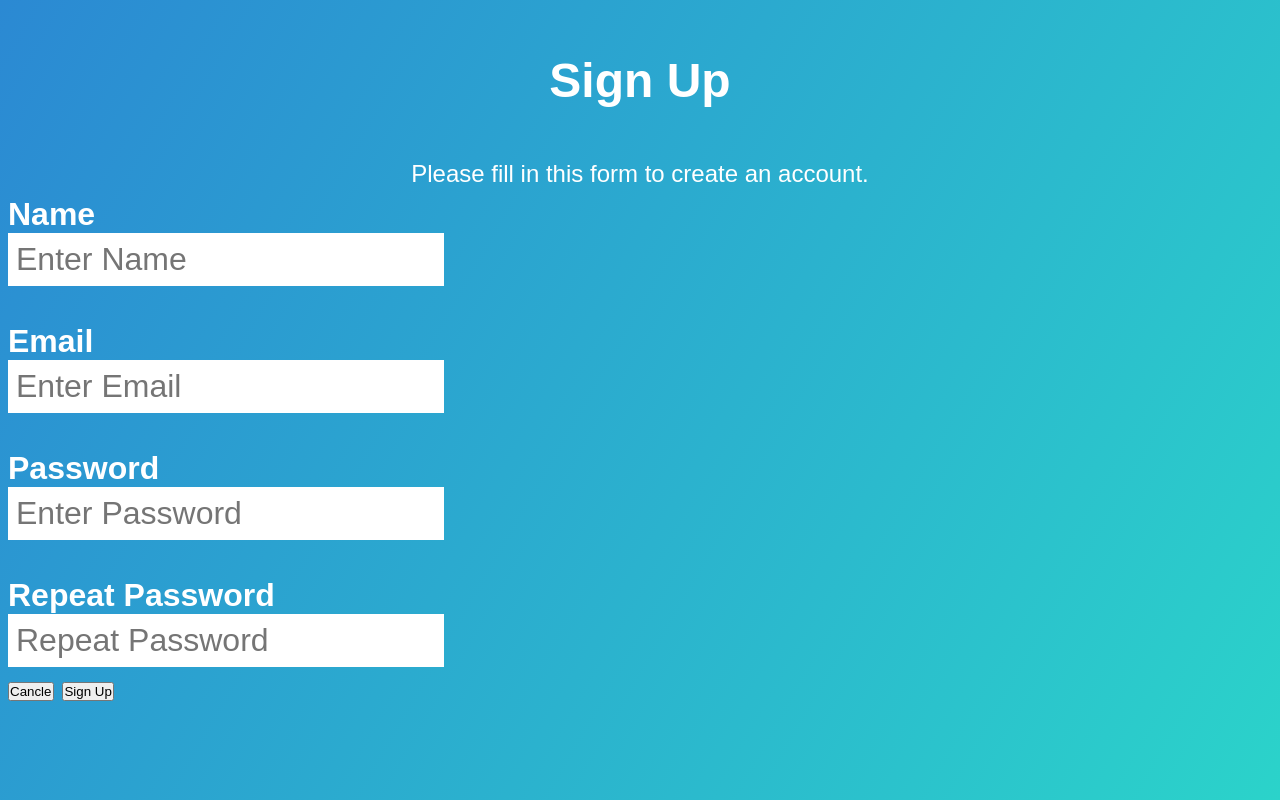
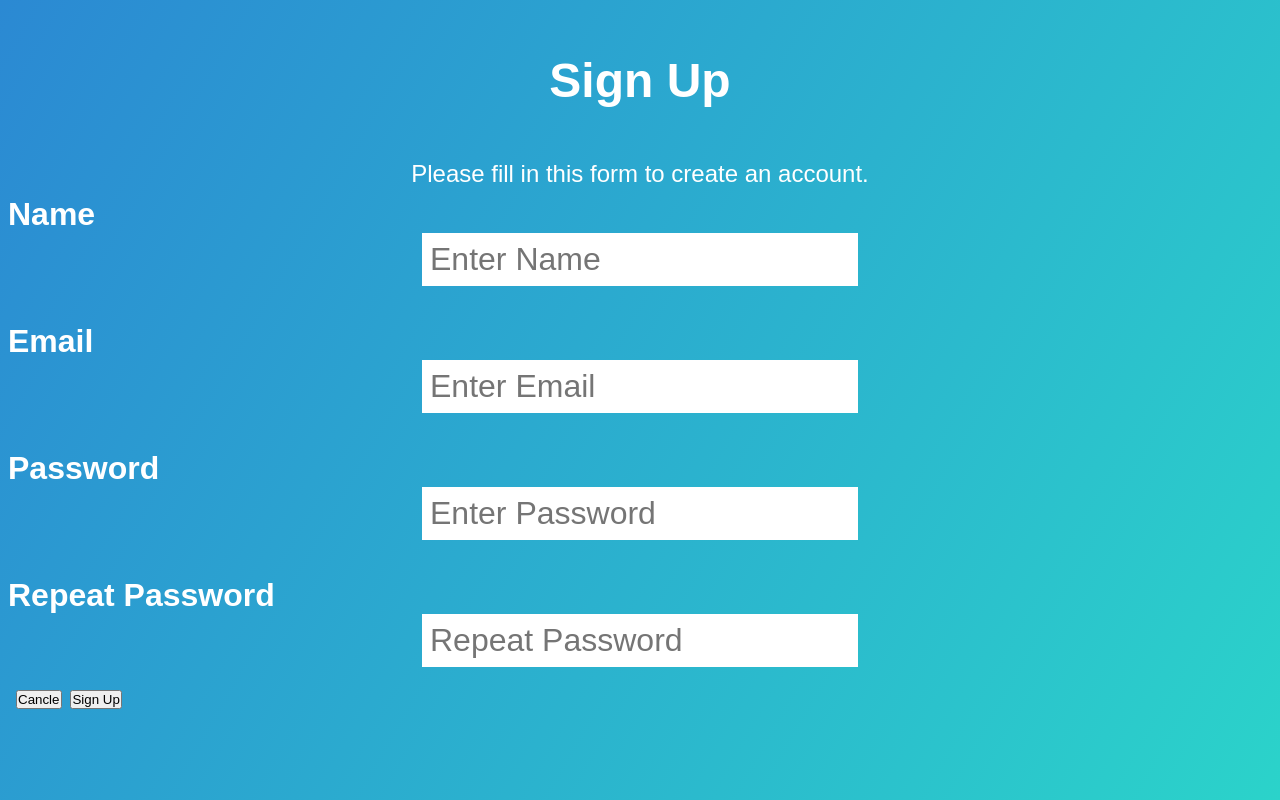
Before and after one commit to mohamed2g/Todo_App, a website: page public/SignUp.html in a window 1280 px wide. Drawn offline with Linux system fonts and the light colour scheme.

Commit message:
login change

```diff
--- a/public/css/style.css
+++ b/public/css/style.css
@@ -10,9 +10,10 @@ body {
     color: white;
     font-family: "Poppins", sans-serif;
     min-height: 100vh;
+
 }
 
-header {
+header{
     font-size: 1.5rem;
 }
 
@@ -21,6 +22,7 @@ p {
     display: flex;
     justify-content: center;
     align-items: center;
+
 }
 
 header,
@@ -29,6 +31,7 @@ form, div input{
     display: flex;
     justify-content: center;
     align-items: center;
+    margin: 0 auto;
 }
 
 form input, form button{
@@ -37,7 +40,7 @@ form input, form button{
     border: none;
     background: white;
 }
-div input, #container {
+div input, div {
     border: none;
     padding: 0.5rem;
     min-height: 0.5rem;
```
Also changed, not shown: public/login.html (+2 -0 lines).
